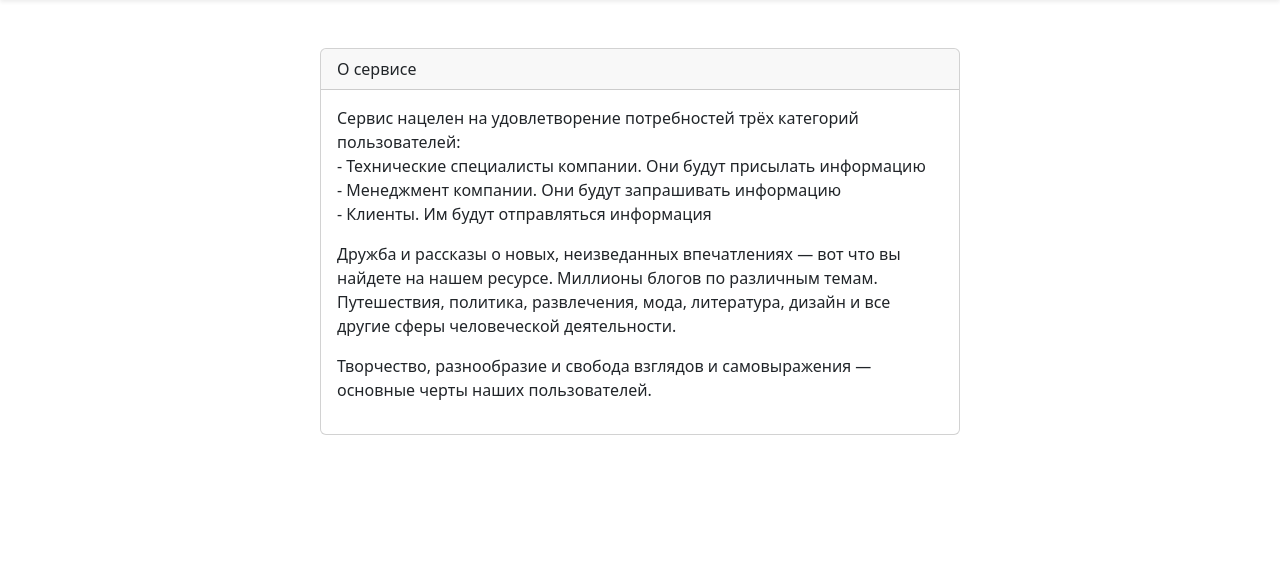
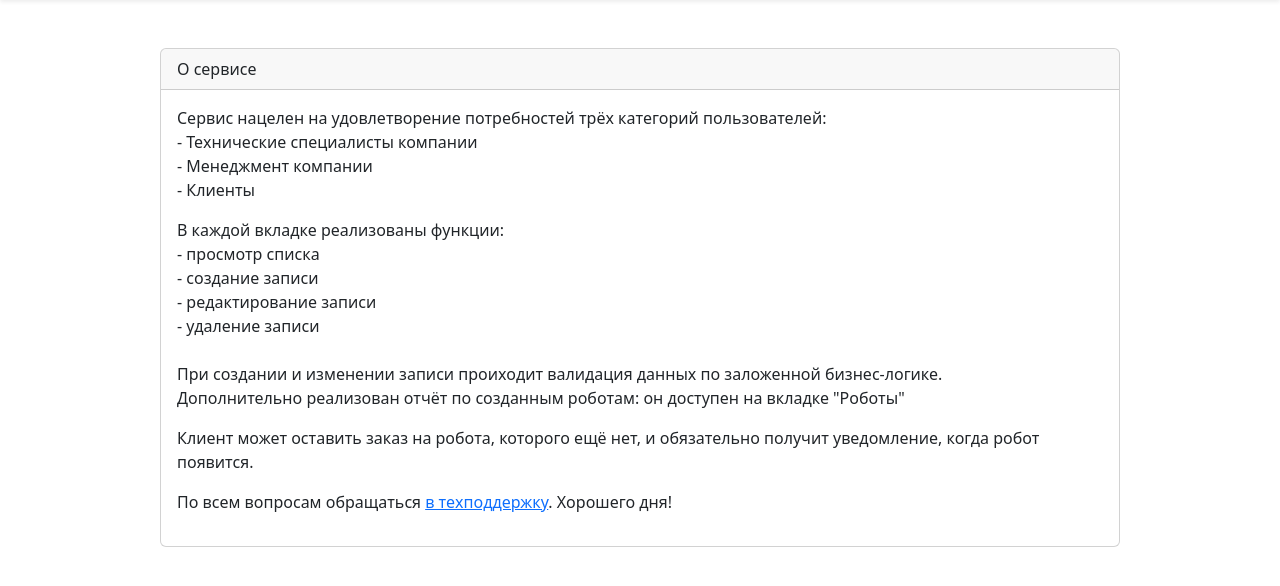
Before and after one commit to belyashnikovatn/R4C, a Django app: page / in a window 1280 px wide. Shown: the part 56-642 px from the top of the page. Run offline with Django 3.2, Linux system fonts and the light colour scheme; parts of the project's set-up code (start-up, migrations or seed data) failed here and were passed over; some libraries are stand-ins or nearby versions.

Commit message:
fancy pansy

```diff
--- a/templates/customers/create.html
+++ b/templates/customers/create.html
@@ -3,7 +3,7 @@
 {% load rest_framework %}
 
 {% block content %}
-
+<h1 class="pb-2 mb-0">Создание покупателя</h1>
 
   {% for message in messages %}
   <div class="alert alert-secondary" role="alert">
--- a/templates/customers/delete.html
+++ b/templates/customers/delete.html
@@ -3,6 +3,7 @@
 {% load django_bootstrap5 %}
 
 {% block content %}
+<h1 class="pb-2 mb-0">Удаление покупателя</h1>
 
 <div class="card-header">
     Покупатель под номером {{ pk }} удалён!
--- a/templates/customers/edit.html
+++ b/templates/customers/edit.html
@@ -2,6 +2,7 @@
 {% load django_bootstrap5 %}
 {% load rest_framework %}
 {% block content %}
+<h1 class="pb-2 mb-0">Редактирование покупателя</h1>
 
 <div class="card-body">
 <form action="{% url 'customers:edit' pk=customer.pk %}" enctype="multipart/form-data" method="POST">
--- a/templates/index.html
+++ b/templates/index.html
@@ -4,26 +4,33 @@
 {% endblock %}
 {% block content %}
   <div class="col d-flex justify-content-center">
-    <div class="card" style="width: 40rem;">
+    <div class="card" style="width: 60rem;">
       <div class="card-header">
         О сервисе
       </div>
       <div class="card-body">
         <p>
             Сервис нацелен на удовлетворение потребностей трёх категорий пользователей:<br>
-            - Технические специалисты компании. Они будут присылать информацию<br>
-            - Менеджмент компании. Они будут запрашивать информацию<br>
-            - Клиенты. Им будут отправляться информация<br>
+            - Технические специалисты компании<br>
+            - Менеджмент компании<br>
+            - Клиенты<br>
         </p>
         <p>
-          Дружба и рассказы о новых, неизведанных впечатлениях — вот
-          что вы найдете на нашем ресурсе. Миллионы блогов по различным темам.
-          Путешествия, политика, развлечения, мода, литература, дизайн и все
-          другие сферы человеческой деятельности.
+          В каждой вкладке реализованы функции: <br>
+          - просмотр списка<br>
+          - создание записи<br>
+          - редактирование записи<br>
+          - удаление записи<br>
+          <br>
+          При создании и изменении записи проиходит валидация данных по заложенной бизнес-логике.<br>
+          Дополнительно реализован отчёт по созданным роботам: он доступен на вкладке "Роботы"<br>
         </p>
         <p>
-          Творчество, разнообразие и свобода взглядов и самовыражения —
-          основные черты наших пользователей.
+          Клиент может оставить заказ на робота, которого ещё нет, и обязательно получит уведомление, когда робот появится.
+        </p>
+        <p>
+          По всем вопросам обращаться <a href="http://github.com/belyashnikovatn" >в техподдержку</a>.
+          Хорошего дня!
         </p>
       </div>
     </div>
--- a/templates/orders/create.html
+++ b/templates/orders/create.html
@@ -3,6 +3,7 @@
 {% load rest_framework %}
 
 {% block content %}
+<h1 class="pb-2 mb-0">Создание заказа</h1>
 
 
   {% for message in messages %}
--- a/templates/orders/delete.html
+++ b/templates/orders/delete.html
@@ -3,6 +3,7 @@
 {% load django_bootstrap5 %}
 
 {% block content %}
+<h1 class="pb-2 mb-0">Удаление заказа</h1>
 
 <div class="card-header">
     Заказ под номером {{ pk }} удалён!
--- a/templates/orders/edit.html
+++ b/templates/orders/edit.html
@@ -2,6 +2,7 @@
 {% load django_bootstrap5 %}
 {% load rest_framework %}
 {% block content %}
+<h1 class="pb-2 mb-0">Редактирование заказа</h1>
 
 <div class="card-body">
 <form action="{% url 'orders:edit' pk=order.pk %}" enctype="multipart/form-data" method="POST">
--- a/templates/robots/create.html
+++ b/templates/robots/create.html
@@ -4,6 +4,7 @@
 
 {% block content %}
 
+<h1 class="pb-2 mb-0">Создание робота</h1>
 
   {% for message in messages %}
   <div class="alert alert-secondary" role="alert">
--- a/templates/robots/delete.html
+++ b/templates/robots/delete.html
@@ -3,6 +3,7 @@
 {% load django_bootstrap5 %}
 
 {% block content %}
+<h1 class="pb-2 mb-0">Удаление робота</h1>
 
 <div class="card-header">
     Робот под номером {{ pk }} удалён!
--- a/templates/robots/edit.html
+++ b/templates/robots/edit.html
@@ -2,6 +2,7 @@
 {% load django_bootstrap5 %}
 {% load rest_framework %}
 {% block content %}
+<h1 class="pb-2 mb-0">Редактирование робота</h1>
 
 <div class="card-body">
 <form action="{% url 'robots:edit' pk=robot.pk %}" enctype="multipart/form-data" method="POST">
```
